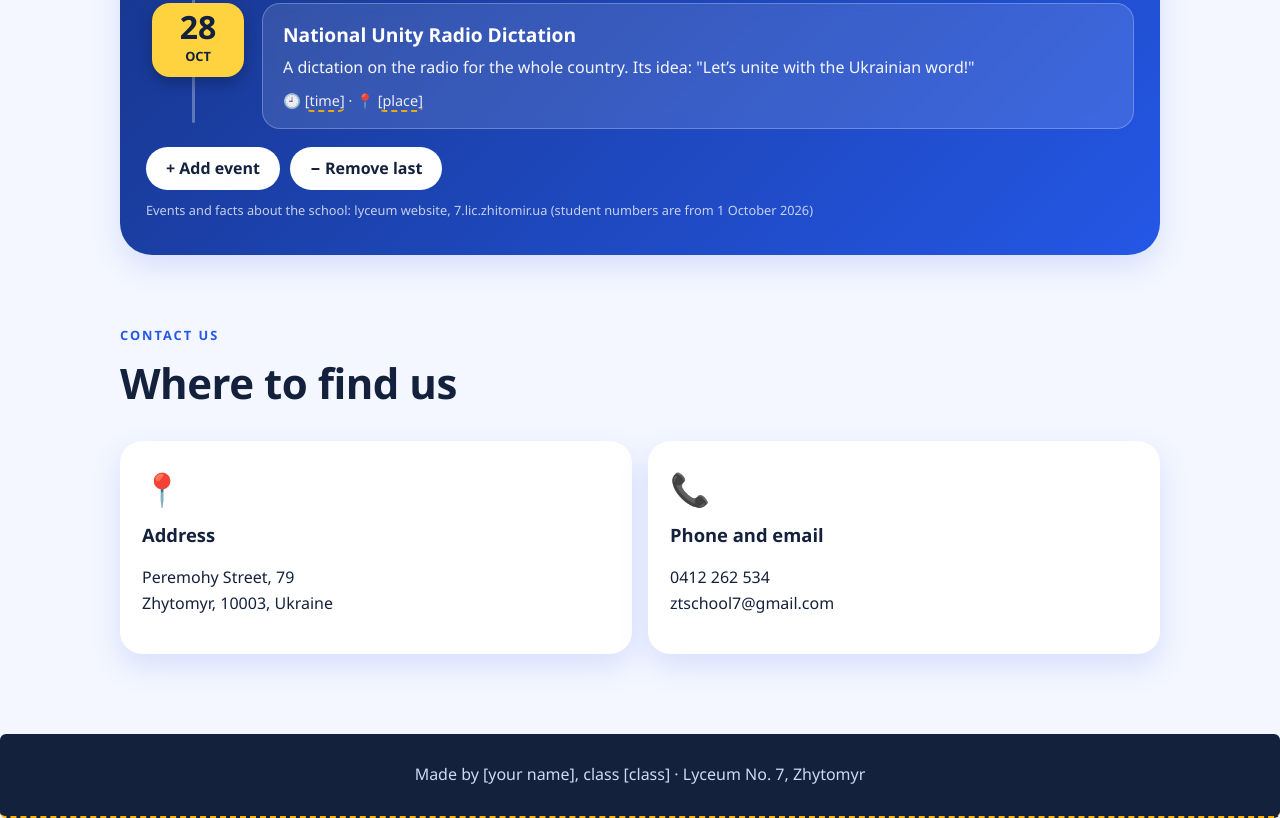
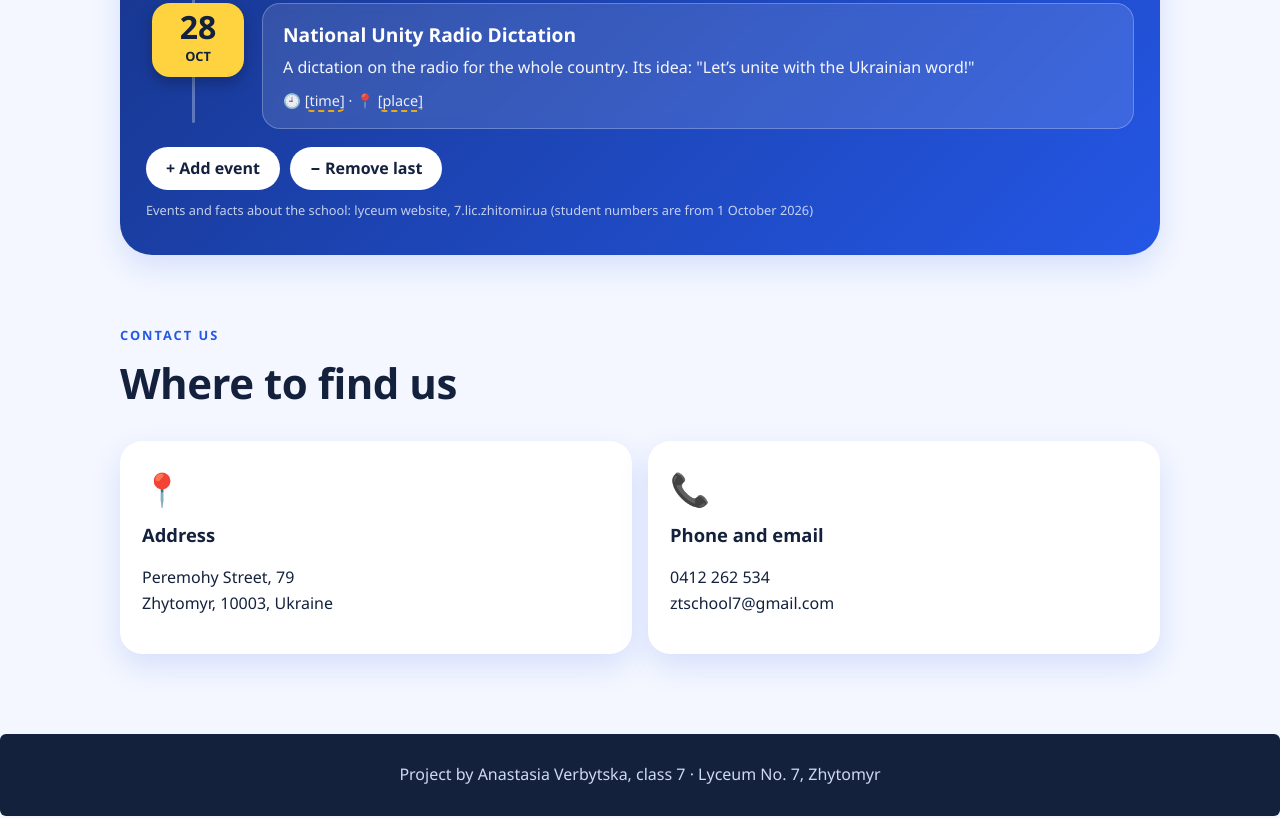
Before and after one commit to TaniaTiOst/tiost, a plain HTML site: page school-page/index.html in a window 1280 px wide. Shown: the part 3823-4641 px from the top of the page. Drawn offline with Linux system fonts and the light colour scheme.

Commit message:
Add project author to footer
Co-Authored-By: Claude Sonnet 5.5 <noreply@anthropic.com>
Claude-Session: https://claude.ai/code/session_01Qy6qFyCNgooEgdsECDhwx2

```diff
--- a/school-page/index.html
+++ b/school-page/index.html
@@ -221,7 +221,7 @@
   </div>
 </section>
 
-<footer contenteditable data-k="footer">Made by [your name], class [class] · Lyceum No. 7, Zhytomyr</footer>
+<footer contenteditable data-k="footer">Project by Anastasia Verbytska, class 7 · Lyceum No. 7, Zhytomyr</footer>
 
 <script>
 const store = {
```
